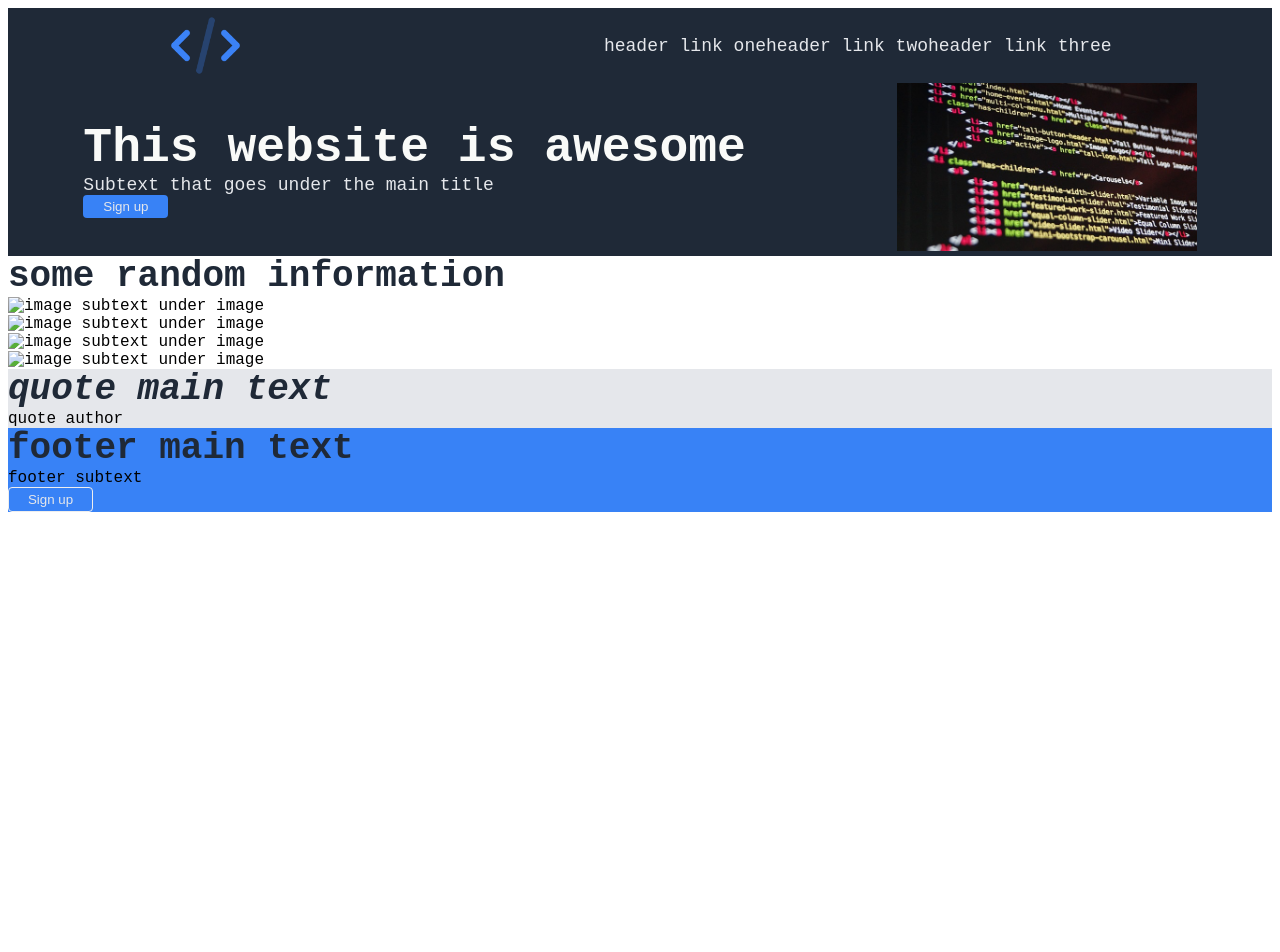
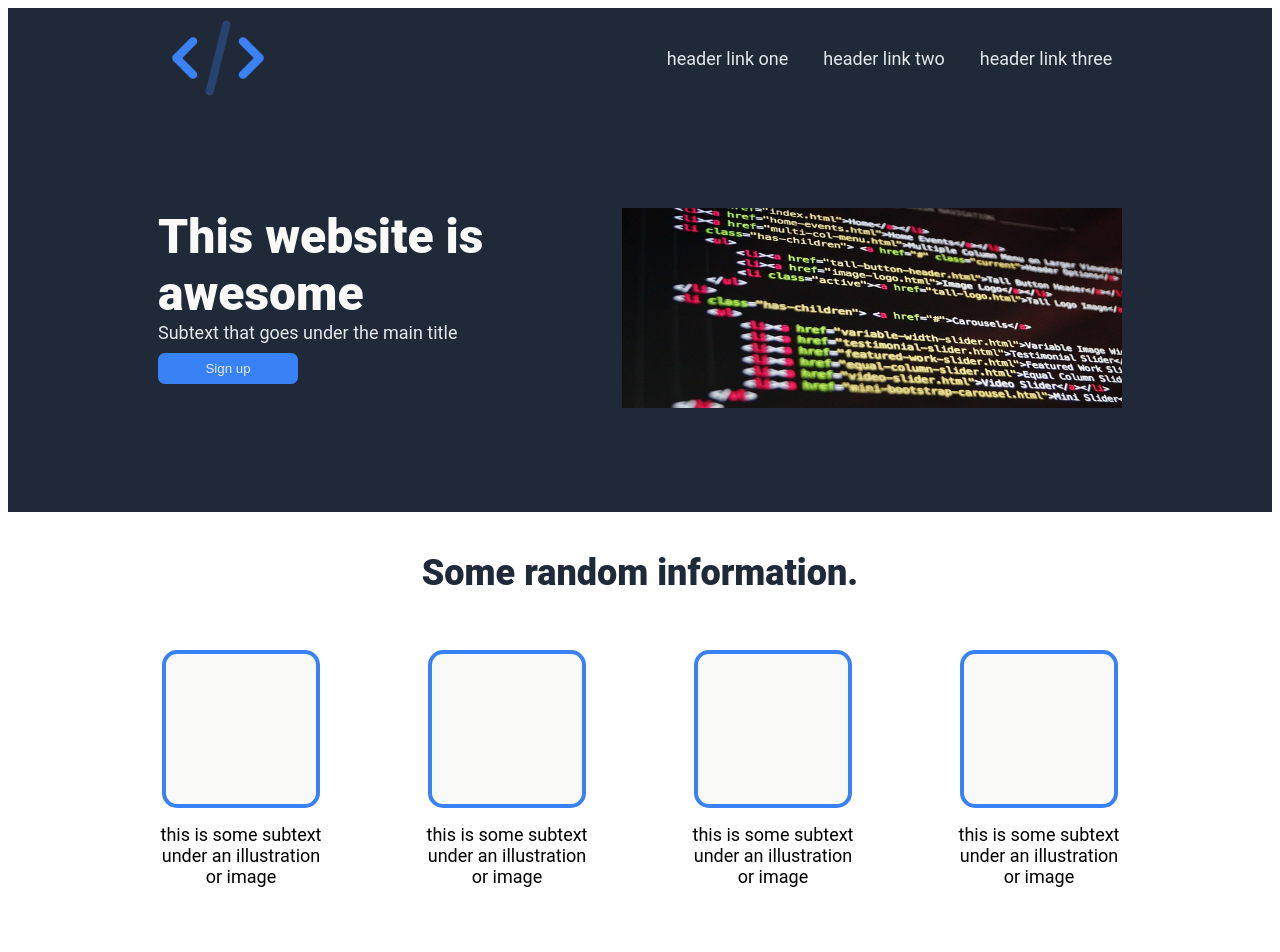
Before and after one commit to bballetta/webpage, a plain HTML site: page index.html in a window 1280 px wide. Shown: the top 952 px of the page. Before the commit the page ends 800 px from the top, so only its background shows below. Drawn offline with Linux system fonts and the light colour scheme.

Commit message:
Finish adding style

```diff
--- a/index.html
+++ b/index.html
@@ -7,14 +7,15 @@
     <link rel="stylesheet" href="style.css">
   </head>
 <body>
-    <div class="header">
+    <div class="intro">
+    <header>
         <img src="images/logo.png" alt="Code Icon">
     <ul>
       <li><a href="#">header link one</a></li>
       <li><a href="#">header link two</a></li>
       <li><a href="#">header link three</a></li>
     </ul>
-    </div>
+    </header>
 
     <div class="hero">
       <div class="heroleft">
@@ -26,41 +27,66 @@
         <img src="images/code.jpg" alt="HTML code">
       </div>
     </div>
+    </div>
 
     <div class="content">
-        <div class="text">some random information</div>
+        <div class="text">Some random information.</div>
         <div class="cards">
           <div class="card">
-            <img src="#" alt="image">
-            subtext under image
+            <div class="cardbox">
+              <p></p>
+            </div>
+            <div class="cardtext">
+              this is some subtext under an illustration or image
+            </div>
           </div>
           <div class="card">
-            <img src="#" alt="image">
-            subtext under image
+            <div class="cardbox">
+              <p></p>
+            </div>
+            <div class="cardtext">
+              this is some subtext under an illustration or image
+            </div>
           </div>
           <div class="card">
-            <img src="#" alt="image">
-            subtext under image
+            <div class="cardbox">
+              <p></p>
+            </div>
+            <div class="cardtext">
+              this is some subtext under an illustration or image
+            </div>
           </div>
           <div class="card">
-            <img src="#" alt="image">
-            subtext under image
+            <div class="cardbox">
+              <p></p>
+            </div>
+            <div class="cardtext">
+              this is some subtext under an illustration or image
+            </div>
           </div>
     </div>
 
     <div class="quote">
       <div class="text">
-        quote main text
+        This is an inspiring quote, or a testimonial from a customer.  Maybe it's just filling up space, or maybe people will actually read it.  Who knows?  All I know is that it looks nice.
       </div>
       <div class="author">
-        quote author
+        -Thor, God of Thunder
       </div>
     </div>
 
-    <div class="footer">
-        <div class="text">footer main text</div>
-        <div class="subtext">footer subtext</div>
+    <div class="action">
+      <div class="actionleft">
+        <div class="text">Call to action! It's time!</div>
+        <div class="subtext">Sign up for our products by clicking that button right over there!</div>
+      </div>
+      <div class="actionright">
         <button>Sign up</button>
+      </div>
     </div>
+
+    <footer>
+      <div class="footertext">Copyright &copy The Odin Project 2021</div>
+    </footer>
 </body>
 </html>
--- a/style.css
+++ b/style.css
@@ -1,22 +1,33 @@
 body {
-    font-family: 'Courier New', Courier, monospace;
+    font-family: "Roboto", sans-serif;
     display: flex;
     flex-direction: column;
 }
 
-.header {
+header {
     display: flex;
     align-items: center;
     justify-content: space-around;
+    padding: 0px 130px 0px 130px;
     background-color: #1F2937;
     color: #E5E7EB;
     font-size: 18px;
 }
 
+.intro {
+    display: flex;
+    flex-direction: column;
+}
+
+header img {
+    width: 100px;
+    padding: 0px 300px 0px 0px;
+}
+
 ul {
     display: flex;
     list-style-type: none;
-    font-size: 18px;
+    gap: 35px;
 }
 
 a {
@@ -27,9 +38,17 @@ a {
 
 .hero {
     display: flex;
-    align-items: center;
-    justify-content: space-around;
+    justify-content: space-evenly;
+    padding: 100px 150px 100px 150px;
     background-color: #1F2937;
+}
+
+.heroleft {
+    display: flex;
+    flex-direction: column;
+    width: 500px;
+    height: 100px;
+
 }
 
 .hero .text {
@@ -45,13 +64,58 @@ a {
 }
 
 .hero img {
-    width: 300px;
+    width: 500px;
+    height: 200px;
 }
 
 .content .text {
+    display: flex;
+    align-items: center;
+    justify-content: center;
+    padding: 40px 0px 40px 0px;
     font-size: 36px;
     font-weight: 900;
     color: #1F2937;
+}
+
+.cards {
+    display: flex;
+    flex-direction: row;
+    padding: 0px 100px 0px 100px;
+}
+
+.card {
+    display: flex;
+    flex-direction: column;
+}
+
+.cardbox {
+    display: flex;
+    align-items: center;
+    justify-content: space-evenly;
+}
+
+p {
+    display: flex;
+    justify-content: space-evenly;
+    align-items: center;
+    height: 150px;
+    width: 150px;
+    border: 4px solid;
+    border-color: #3882F6;
+    border-radius: 15px;
+    background-color: #F9FAF8;
+}
+
+.cardtext {
+    display: flex;
+    flex-wrap: wrap;
+    flex-direction: column;
+    align-items: center;
+    justify-content: center;
+    text-align: center;
+    padding: 0px 45px 0px 45px;
+    font-size: 18px;
 }
 
 .quote {
@@ -59,13 +123,59 @@ a {
 }
 
 .quote .text {
+    display: flex;
+    align-items: center;
+    justify-content: center;
+    flex-wrap: wrap;
+    margin: 72px 48px 0px 48px;
+    padding: 100px 150px 0px 150px;
     font-size: 36px;
     font-style: italic;
+    font-weight: 100;
     color: 1F2937;
 }
 
-.footer {
+.quote .author {
+    display: flex;
+    padding: 0px 0px 72px 725px;
+    font-size: 24px;
+    font-weight: 900;
+}
+
+.action {
+    display: flex;
+    flex-direction: row;
+    justify-content: space-evenly;
     background-color: #3882F6;
+    margin: 75px 150px 75px 150px;
+    border-radius: 7px;
+
+}
+
+.action .text {
+    color: #E5E7EB;
+    font-size: 24px;
+}
+
+.actionleft {
+    display: flex;
+    flex-direction: column;
+    color: #E5E7EB;
+}
+
+.actionleft .text {
+    padding: 40px 200px 0px 0px;
+
+}
+
+.actionleft .subtext {
+    display: flex;
+    padding: 0px 0px 40px 0px;
+}
+
+.actionright {
+    display: flex;
+    align-items: center;
 }
 
 img {
@@ -76,11 +186,35 @@ button {
     background-color: #3882F6;
     color: #E5E7EB;
     border: 0;
-    width: 85px;
-    padding: 4px;
-    border-radius: 4px;
+    width: 140px;
+    padding: 8px 30px;
+    border-radius: 7px;
+    margin-top: 10px;
 }
 
-.footer button {
-    border: 1px solid #eee;
+.action button {
+    border: 2px solid #eee;
+    font-size: 14px;
+    font-weight: 700;
+    width: 150px;
 }
+
+footer {
+    display: flex;
+    flex: 1;
+    align-items: center;
+    justify-content: space-around;
+    color: #E5E7EB;
+    font-size: 14px;
+    background-color: #1F2937;
+    height: 80px;
+}
+
+.footertext{
+    display: flex;
+    align-items: center;
+    justify-content: space-around;
+    background-color: #1F2937;
+    color: #E5E7EB;
+    font-size: 14px;
+}
```
